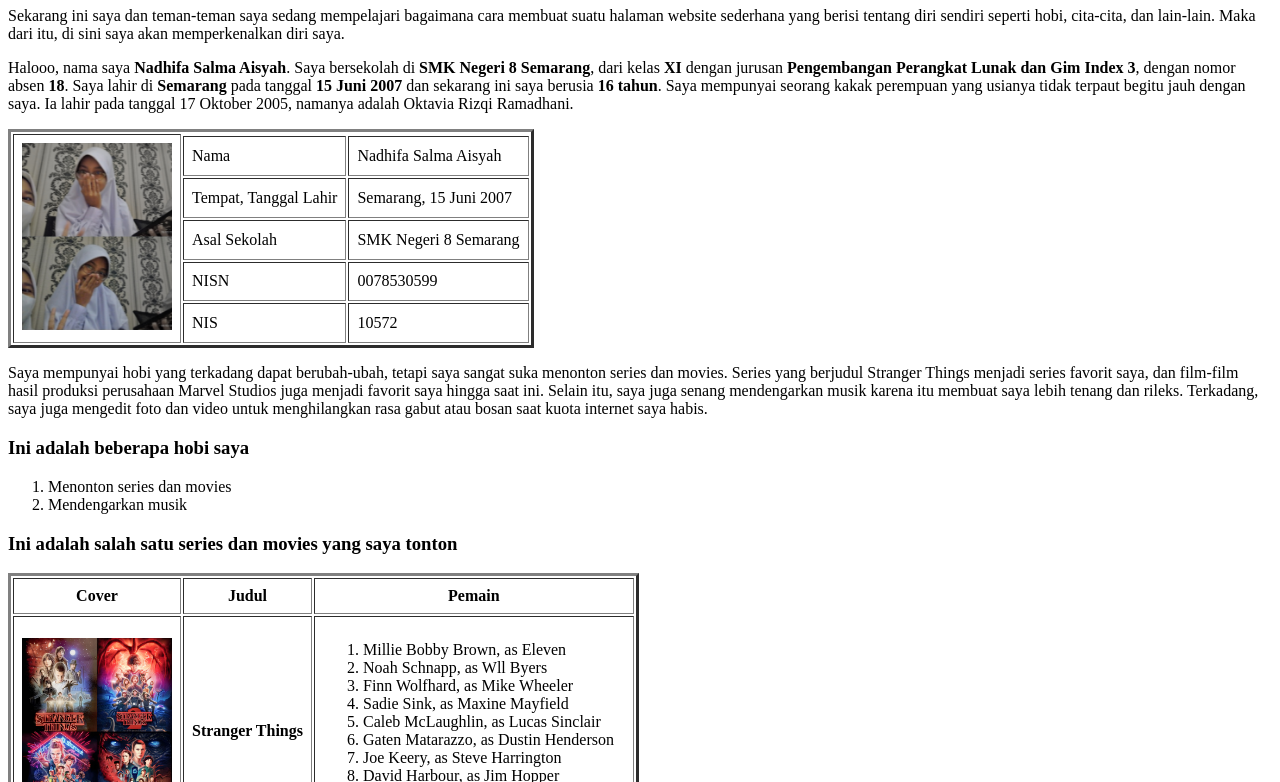
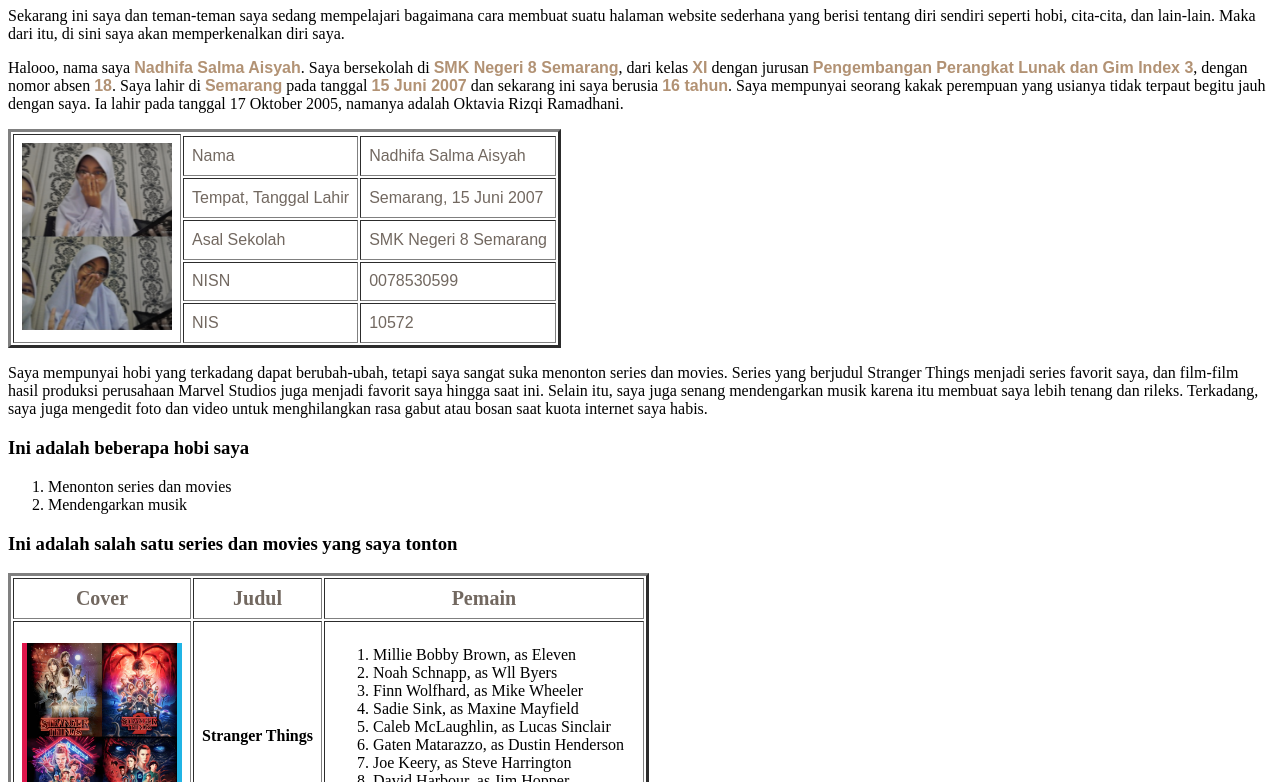
Before and after one commit to Nadhifa15/Nadhifa, a plain HTML site: page index.html in a window 1280 px wide. Shown: the part 73-855 px from the top of the page. Drawn offline with Linux system fonts and the light colour scheme.

Commit message:
Update index.html

```diff
--- a/index.html
+++ b/index.html
@@ -4,7 +4,7 @@
 	<meta charset="utf-8">
 	<meta name="viewport" content="width=device-width, initial-scale=1">
 	<title>NADHIFA JOBSHEET 1</title>
-	<link rel="stylesheet" type="text/css" href="nsastylejbs1.css">
+	<link rel="stylesheet" type="text/css" href="style.css">
 </head>
 <body>
 	<h1>WHO AM I ?</h1>
```
